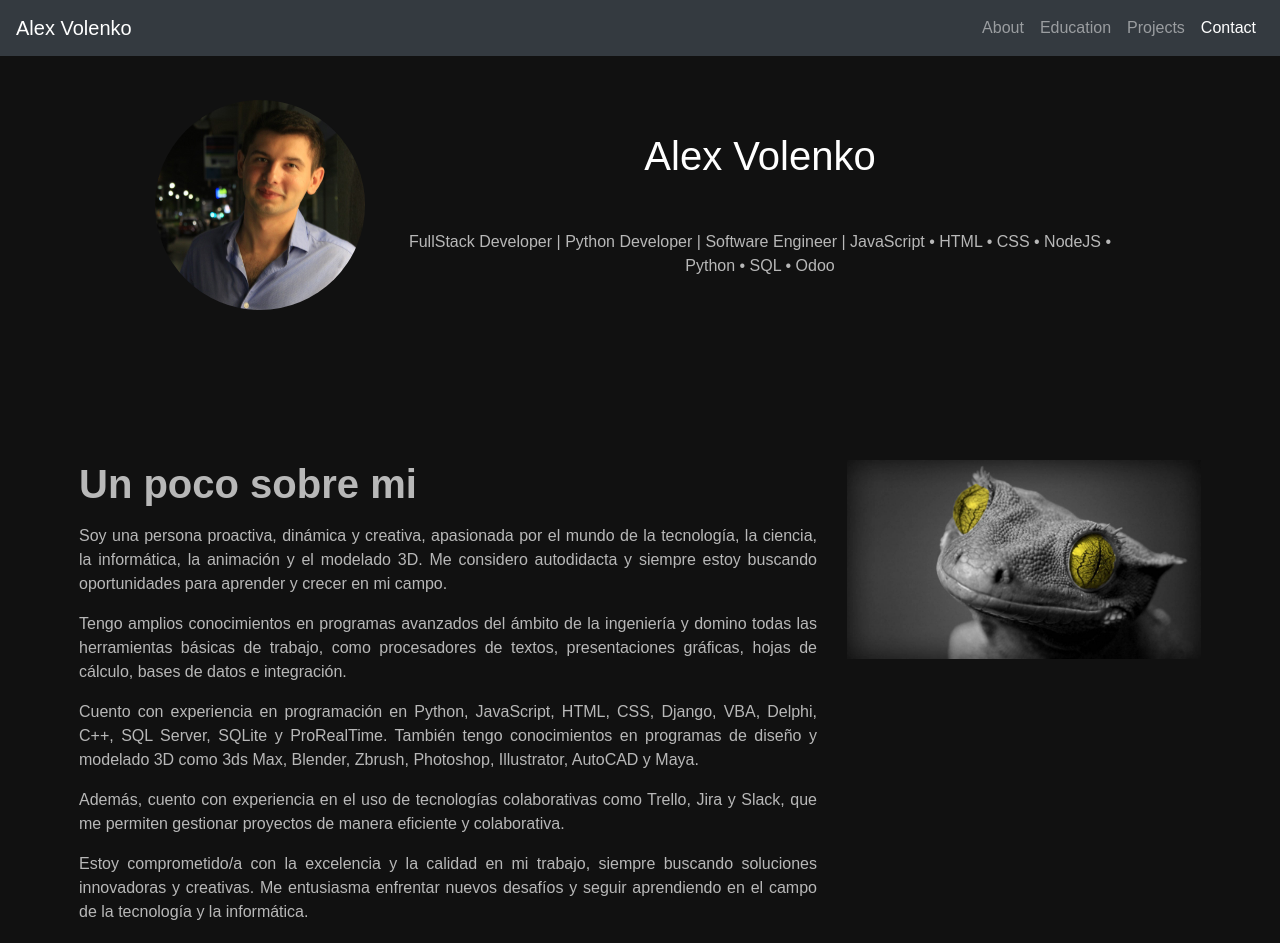
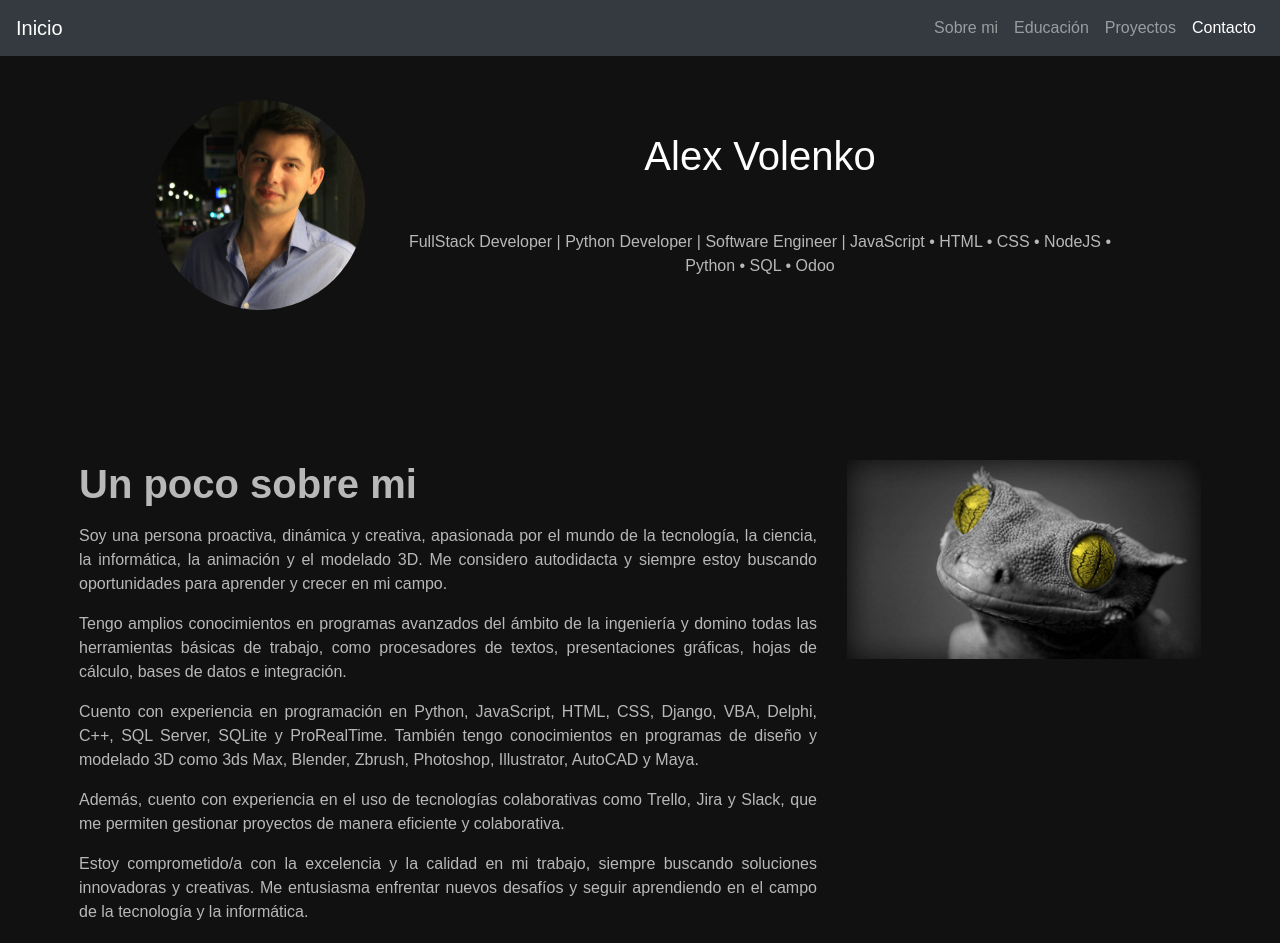
Before and after one commit to Olvo9315/alexvolenko.github.io, a plain HTML site: page index.html in a window 1280 px wide. Shown: the top 943 px of the page. Drawn offline with nearby package versions, Linux system fonts and the light colour scheme; a script that the page names is missing.

Commit message:
menu esp

```diff
--- a/index.html
+++ b/index.html
@@ -13,7 +13,7 @@
 
     <!-- Navbar -->
     <nav class="navbar navbar-expand-lg navbar-dark bg-dark fixed-top">
-        <a class="navbar-brand" href="#">Alex Volenko</a>
+        <a class="navbar-brand" href="#">Inicio</a>
         <button class="navbar-toggler" type="button" data-toggle="collapse" data-target="#navbarNav"
             aria-controls="navbarNav" aria-expanded="false" aria-label="Toggle navigation">
             <span class="navbar-toggler-icon"></span>
@@ -21,16 +21,16 @@
         <div class="collapse navbar-collapse" id="navbarNav">
             <ul class="navbar-nav ml-auto">
                 <li class="nav-item">
-                    <a class="nav-link" href="#about">About</a>
+                    <a class="nav-link" href="#about">Sobre mi</a>
                 </li>
                 <li class="nav-item">
-                    <a class="nav-link" href="#education">Education</a>
+                    <a class="nav-link" href="#education">Educación</a>
                 </li>
                 <li class="nav-item">
-                    <a class="nav-link" href="#projects">Projects</a>
+                    <a class="nav-link" href="#projects">Proyectos</a>
                 </li>
                 <li class="nav-item">
-                    <a class="nav-link" href="#contact">Contact</a>
+                    <a class="nav-link" href="#contact">Contacto</a>
                 </li>
             </ul>
         </div>
```
